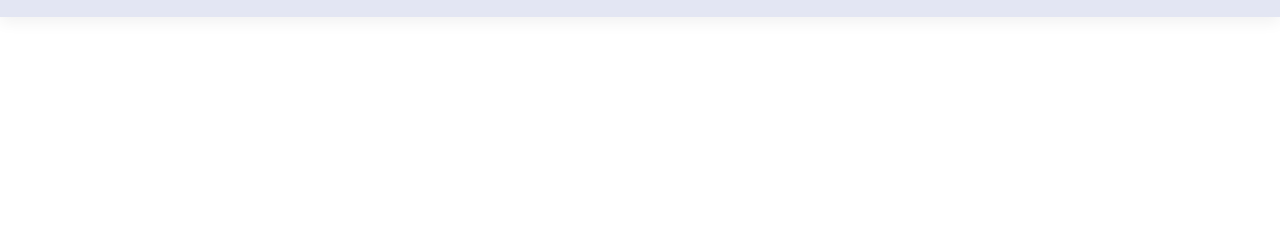
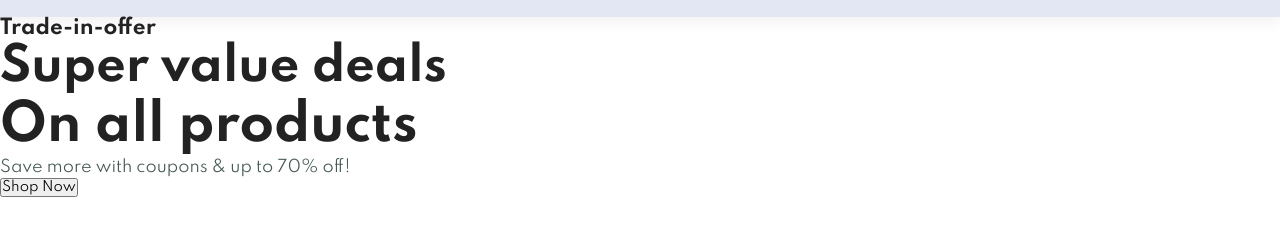
Before and after one commit to LoubyT/NailedIt, a plain HTML site: page index.html in a window 1280 px wide. Shown: the part 88-324 px from the top of the page. Drawn offline with Linux system fonts and the light colour scheme.

Commit message:
created hero section

```diff
--- a/index.html
+++ b/index.html
@@ -24,6 +24,17 @@
         </div>
     </section>
 
+    <section id="hero">
+        <h4>Trade-in-offer</h4>
+        <h2>Super value deals</h2>
+        <h1>On all products</h1>
+        <p>Save more with coupons & up to 70% off! </p>
+        <button>Shop Now</button>
+    </section>
+
+
+
+
     <script src="script.js"></script>
 </body>
 </html>
```
